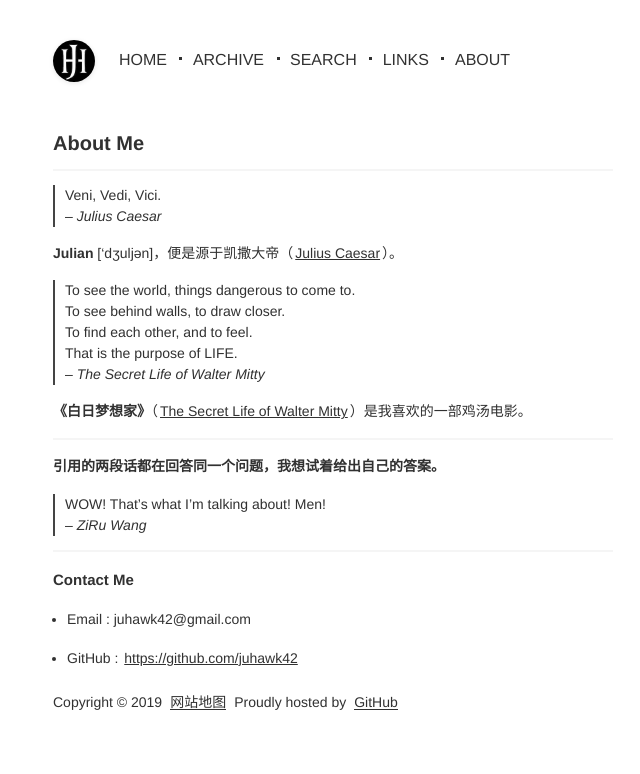
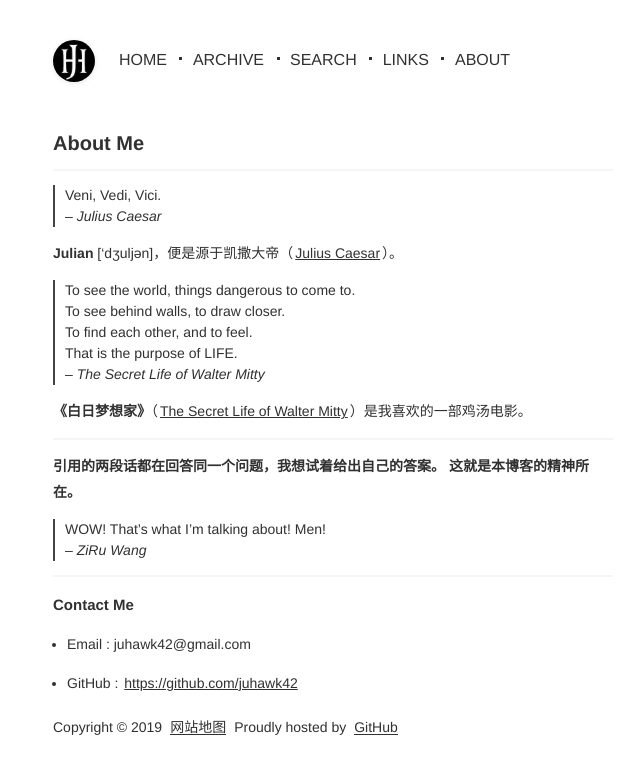
Before and after one commit to juhawk42/juhawk42.github.io, a Jekyll site: the page built from pages/about.md, in a window 1280 px wide. Shown: the top 774 px of the page, without its empty margins (307-947 px from the left). Built offline with Jekyll 4.4.1, drawn with Linux system fonts in a browser that asks for light colours.

Commit message:
Update about.md

```diff
--- a/pages/about.md
+++ b/pages/about.md
@@ -22,6 +22,7 @@ title: About Me
 
 ---
 **引用的两段话都在回答同一个问题，我想试着给出自己的答案。**
+**这就是本博客的精神所在。**
 
 > WOW! That's what I'm talking about! Men!
 -- *ZiRu Wang*
```
